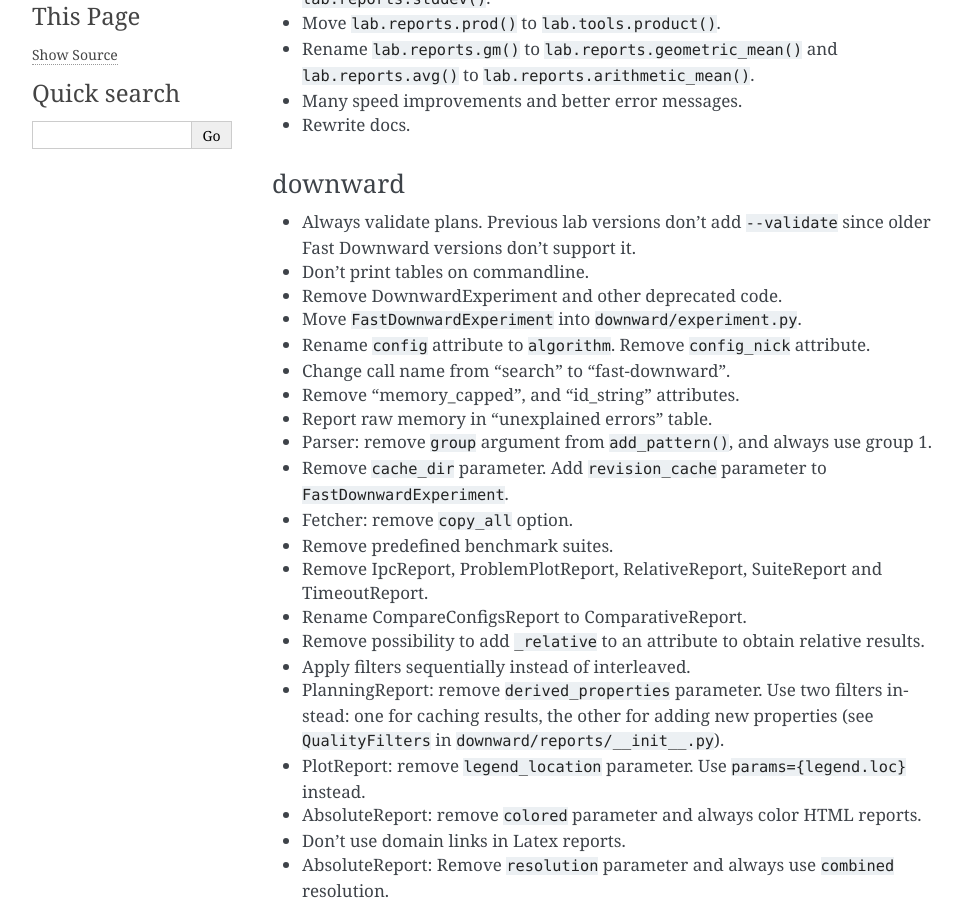
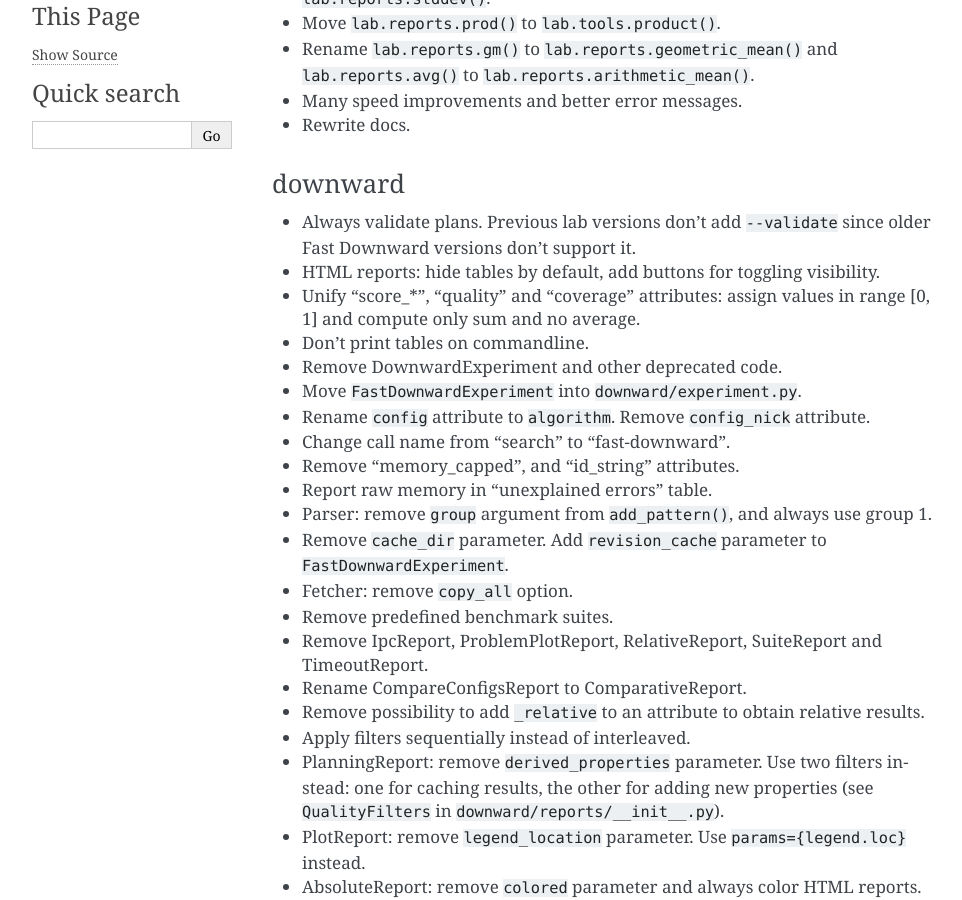
Before and after one commit to aibasel/lab, a Sphinx documentation site: the page built from docs/news.rst, in a window 1280 px wide and 900 px high, scrolled down 925 px. Shown: the whole window, without its empty margins (148-1110 px from the left). Built offline with Sphinx 7.4.7, drawn with Linux system fonts in a browser that asks for light colours; pages that are not in the unit, such as notebooks, are missing from menus.

Commit message:
update news

```diff
--- a/docs/news.rst
+++ b/docs/news.rst
@@ -42,6 +42,9 @@ downward
 ^^^^^^^^
 * Always validate plans. Previous lab versions don't add ``--validate``
   since older Fast Downward versions don't support it.
+* HTML reports: hide tables by default, add buttons for toggling visibility.
+* Unify "score_*", "quality" and "coverage" attributes: assign values in range [0, 1]
+  and compute only sum and no average.
 * Don't print tables on commandline.
 * Remove DownwardExperiment and other deprecated code.
 * Move ``FastDownwardExperiment`` into ``downward/experiment.py``.
```
